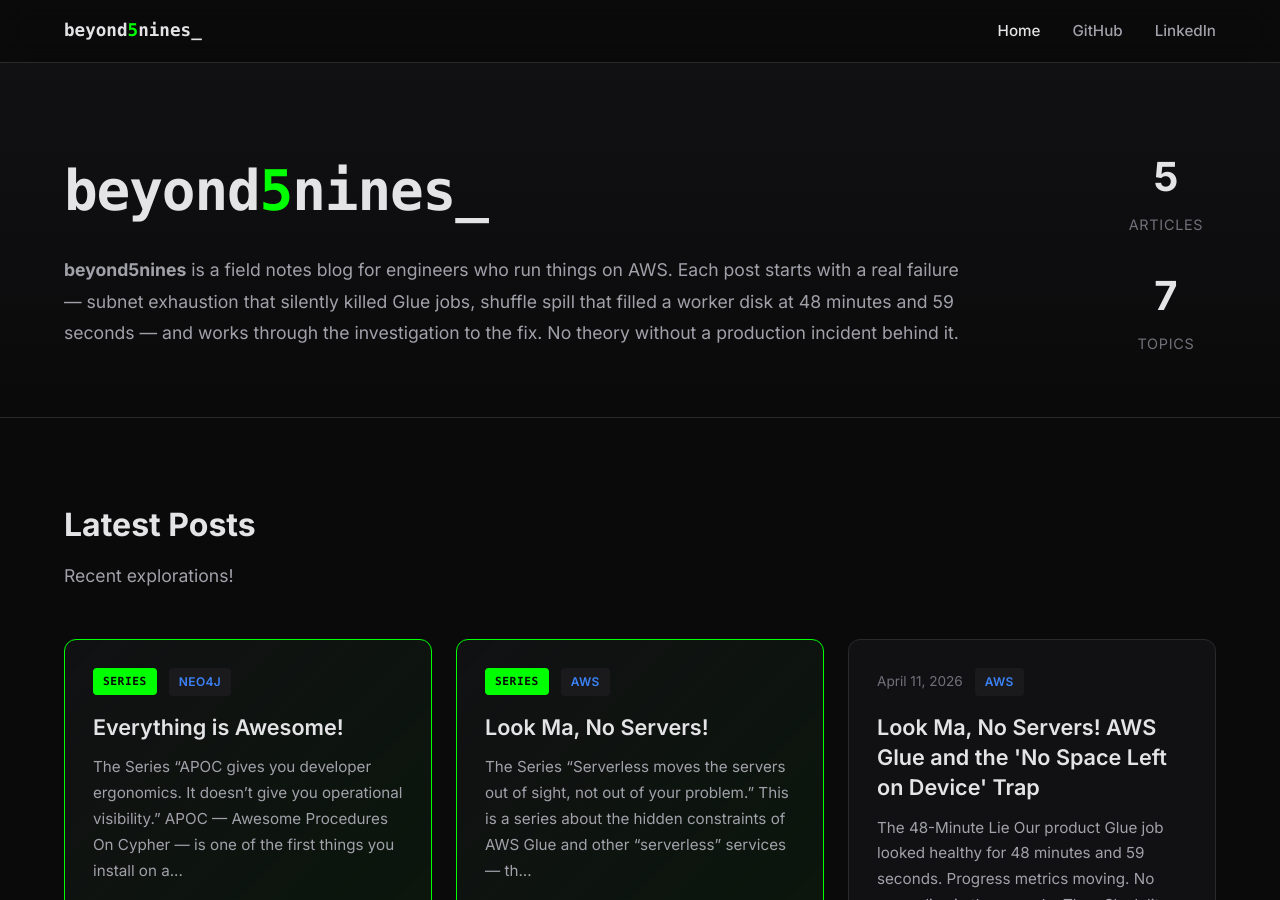
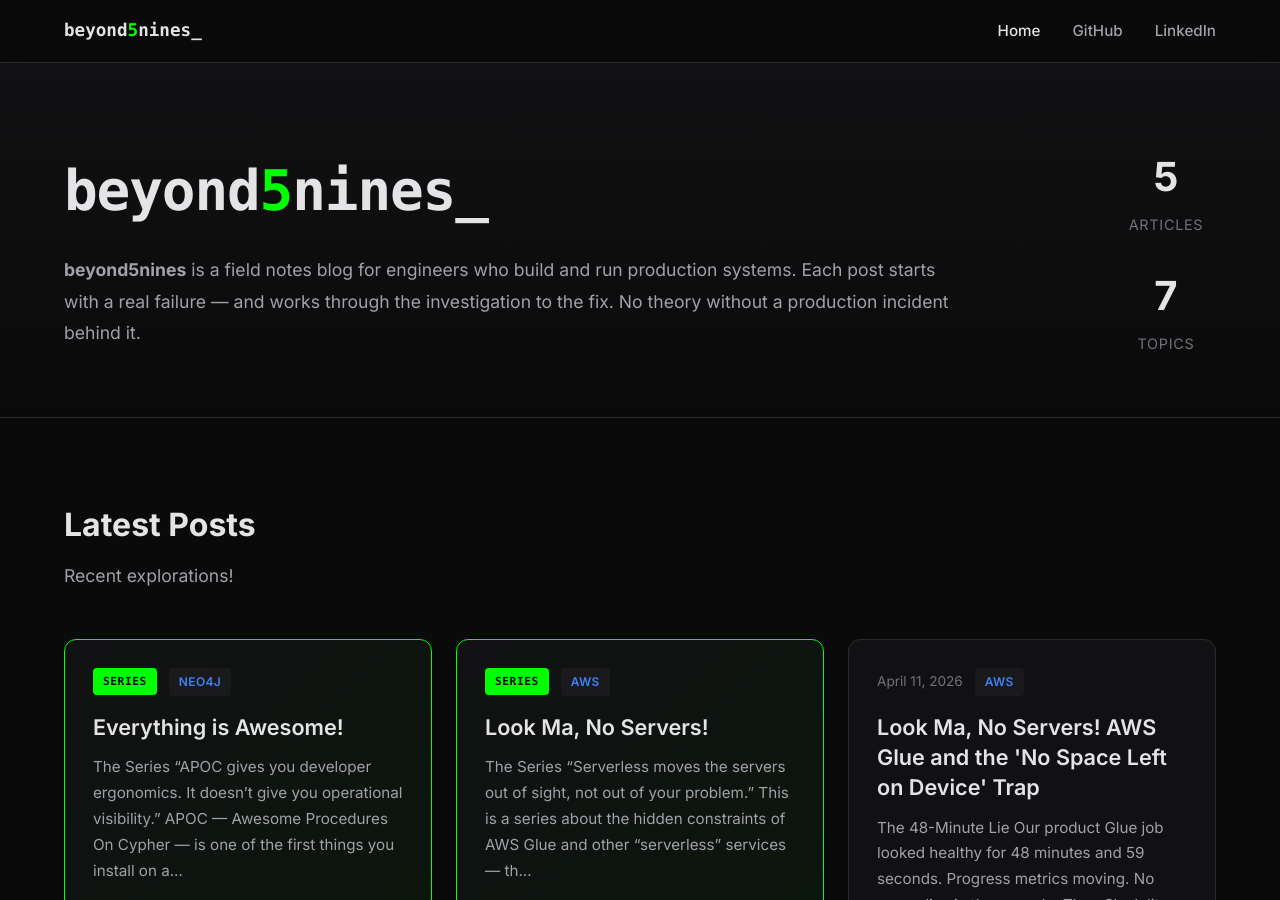
Before and after one commit to beyond5nines/beyond5nines.github.io, a Jekyll site: the page built from index.md, in a window 1280 px wide and 900 px high. Built offline with Jekyll 4.4.1, drawn with Linux system fonts in a browser that asks for light colours.

Commit message:
Broaden landing page description

```diff
--- a/_layouts/home.html
+++ b/_layouts/home.html
@@ -6,7 +6,7 @@ layout: default
   <div class="container">
     <div class="hero-content">
       <h1 class="hero-title">beyond<span class="highlight" style="color: #00FF00;">5</span>nines<span class="blink" style="animation: blink 1s step-end infinite; color: #e4e4e7;">_</span></h1>
-      <p class="hero-description"><strong>beyond5nines</strong> is a field notes blog for engineers who run things on AWS. Each post starts with a real failure — subnet exhaustion that silently killed Glue jobs, shuffle spill that filled a worker disk at 48 minutes and 59 seconds — and works through the investigation to the fix. No theory without a production incident behind it.</p>
+      <p class="hero-description"><strong>beyond5nines</strong> is a field notes blog for engineers who build and run production systems. Each post starts with a real failure — and works through the investigation to the fix. No theory without a production incident behind it.</p>
     </div>
     <div class="hero-stats">
       <div class="stat">
```
